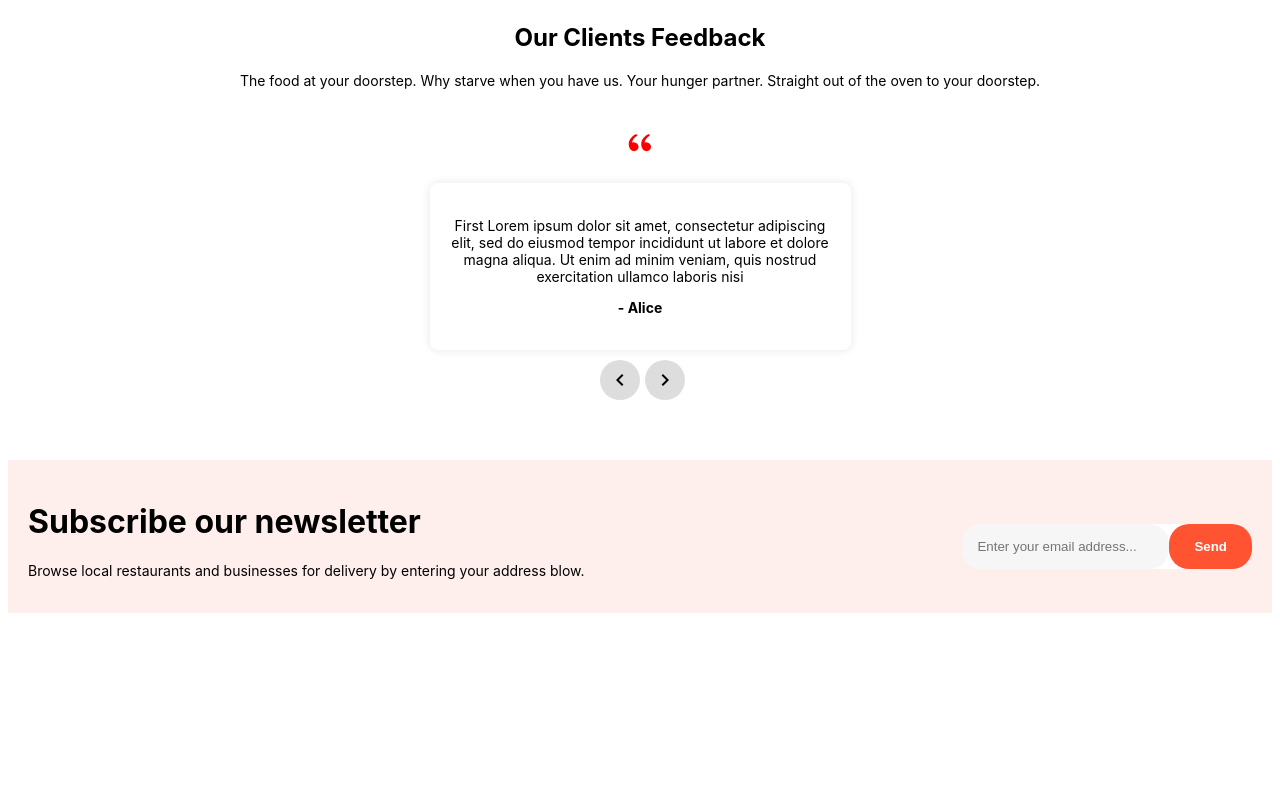
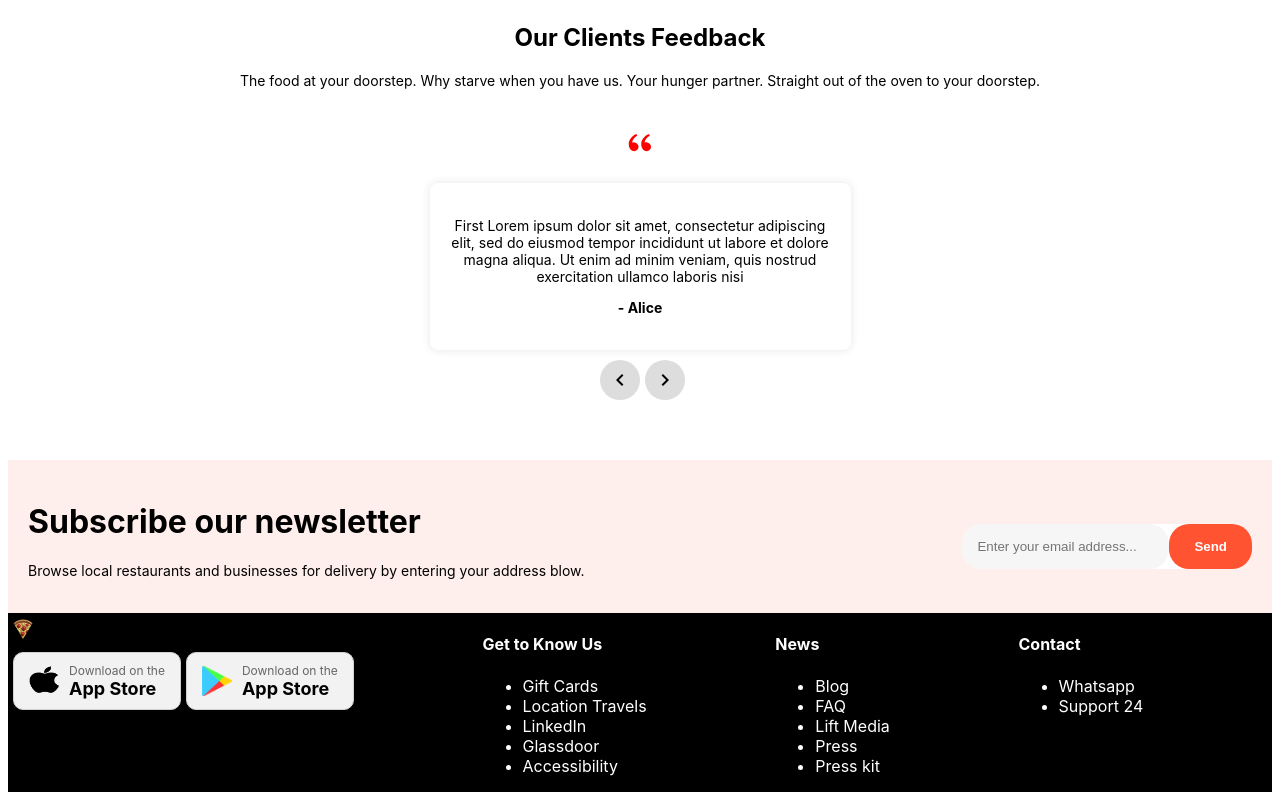
Before and after one commit to ARaihan66/Food_Delivery_Task, a React (Vite) app: page / in a window 1280 px wide. Shown: the part 1480-2280 px from the top of the page. Before the commit the page ends 2101 px from the top, so only its background shows below. Built offline with nearby package versions, Linux system fonts and the light colour scheme.

Commit message:
Add footer section without design

```diff
--- /dev/null
+++ b/src/components/footer/Footer.jsx
@@ -0,0 +1,62 @@
+import "./style.css";
+import pizza from "../../assets/Logo.png";
+import apple_logo from "../../assets/apple_logo.png";
+import android_logo from "../../assets/android_logo.png";
+
+const Footer = () => {
+  return (
+    <div className="footer-main">
+      <div className="footer-logo">
+        <img src={pizza} alt="logo" />
+        <div className="download">
+          <div className="download-apple">
+          <div className="app-store-button">
+            <img src={apple_logo} alt="Apple Logo" className="apple-logo" />
+            <div className="text">
+              <div className="download">Download on the</div>
+              <div className="app-store">App Store</div>
+            </div>
+          </div>
+          </div>
+          <div className="download-android">
+          <div className="app-store-button">
+            <img src={android_logo} alt="Apple Logo" className="apple-logo" />
+            <div className="text">
+              <div className="download">Download on the</div>
+              <div className="app-store">App Store</div>
+            </div>
+          </div>
+          </div>
+        </div>
+      </div>
+      <div>
+      <h4>Get to Know Us</h4>
+        <ul>
+          <li>Gift Cards</li>
+          <li>Location Travels</li>
+          <li>LinkedIn</li>
+          <li>Glassdoor</li>
+          <li>Accessibility</li>
+        </ul>
+      </div>
+      <div>
+      <h4>News</h4>
+        <ul>
+          <li>Blog</li>
+          <li>FAQ</li>
+          <li>Lift Media</li>
+          <li>Press</li>
+          <li>Press kit</li>
+        </ul>
+      </div>
+      <div> <h4>Contact</h4>
+        <ul>
+          <li>Whatsapp</li>
+          <li>Support 24</li>
+        </ul></div>
+      <div></div>
+    </div>
+  );
+};
+
+export default Footer;
--- /dev/null
+++ b/src/components/footer/style.css
@@ -0,0 +1,79 @@
+.footer-main{
+    background-color: black;
+    color: white;
+    display: flex;
+    justify-content: space-between;
+}
+
+.footer-logo img{
+    height: 30px;
+    width: 30px;
+}
+
+.download{
+    display: flex;
+    justify-content: space-between;
+}
+
+.download-apple{
+    /*height: 70px;
+    width: 200px;*/
+    padding: 5px;
+    display: flex;
+    justify-content: center;
+    align-items: center;
+}
+
+.download-android{
+    /*height: 100px;*/
+    display: flex;
+    justify-content: center;
+    align-items: center;
+}
+
+.download-text{
+    display: flex;
+    flex-direction: column;
+    justify-content: center;
+    align-items:center;
+}
+
+
+
+.app-store-button {
+    display: flex;
+    align-items: center;
+    background-color: #f2f2f2;
+    border: 1px solid #d0d0d0;
+    border-radius: 10px;
+    padding: 10px 15px;
+    box-shadow: 0 2px 4px rgba(0, 0, 0, 0.2);
+    transition: background-color 0.3s;
+}
+
+.app-store-button:hover {
+    background-color: #e0e0e0;
+}
+
+.apple-logo {
+    width: 30px;
+    height: auto;
+    margin-right: 10px;
+}
+
+.text {
+    display: flex;
+    flex-direction: column;
+    align-items: flex-start;
+}
+
+.download {
+    font-size: 12px;
+    color: #666;
+}
+
+.app-store {
+    font-size: 18px;
+    font-weight: bold;
+    color: #000;
+}
--- a/src/pages/Home.jsx
+++ b/src/pages/Home.jsx
@@ -1,4 +1,5 @@
 import Main from "../components/Dishes/main/Main";
+import Footer from "../components/footer/Footer";
 import HeroSection from "../components/heroSection/HeroSection";
 import Navbar from "../components/navbar/Navbar";
 import NewsLetter from "../components/newsLetter/NewsLetter";
@@ -10,6 +11,7 @@ const Home = () => {
       <HeroSection />
       <Main />
       <NewsLetter/>
+      <Footer/>
     </div>
   );
 };
```
